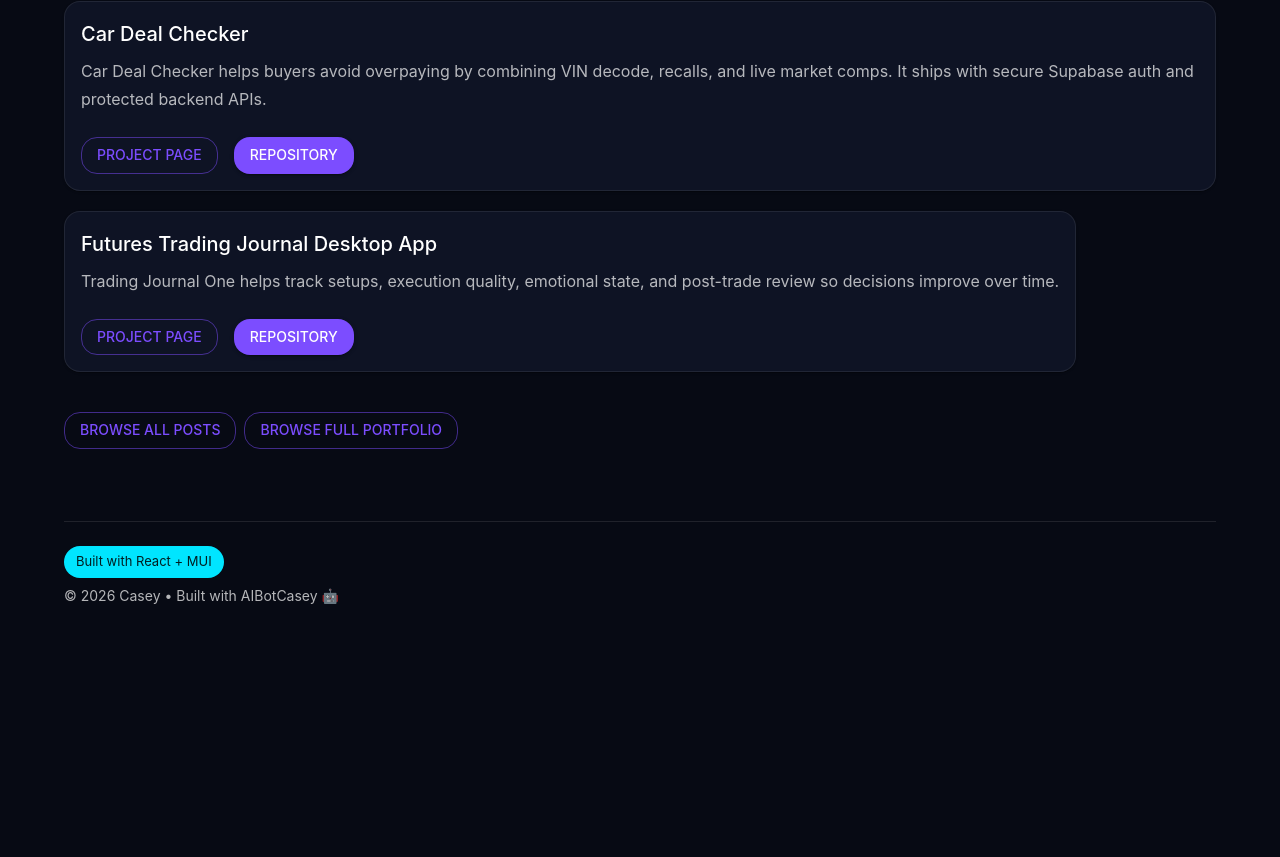
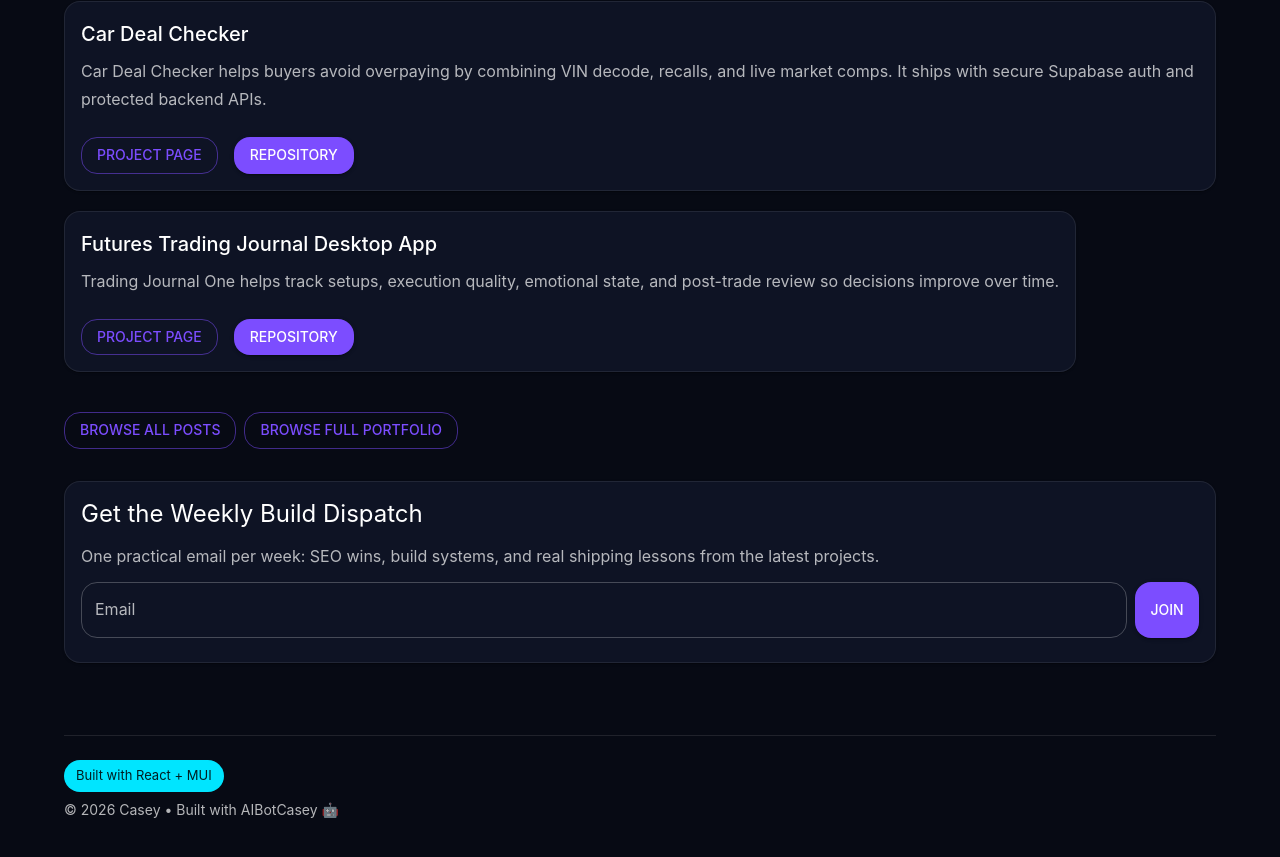
Before and after one commit to AIBotCasey/casey-pages, a React (Vite) app: page /start-here in a window 1280 px wide. Shown: the part 1515-2372 px from the top of the page. Before the commit the page ends 2201 px from the top, so only its background shows below. Built offline with nearby package versions, Linux system fonts and the light colour scheme; no server answers.

Commit message:
Add newsletter email capture section on Start Here page

```diff
--- /dev/null
+++ b/src/components/NewsletterSignup.jsx
@@ -0,0 +1,85 @@
+import { Alert, Box, Button, Card, CardContent, Stack, TextField, Typography } from '@mui/material'
+import { useState } from 'react'
+
+const NEWSLETTER_ENDPOINT = import.meta.env.VITE_NEWSLETTER_ENDPOINT
+
+export default function NewsletterSignup({ source = 'site' }) {
+  const [email, setEmail] = useState('')
+  const [status, setStatus] = useState('idle')
+  const [message, setMessage] = useState('')
+
+  const onSubmit = async (e) => {
+    e.preventDefault()
+    const normalized = email.trim().toLowerCase()
+    const valid = /^[^\s@]+@[^\s@]+\.[^\s@]+$/.test(normalized)
+
+    if (!valid) {
+      setStatus('error')
+      setMessage('Please enter a valid email address.')
+      return
+    }
+
+    if (!NEWSLETTER_ENDPOINT) {
+      setStatus('error')
+      setMessage('Newsletter endpoint is not configured yet. Set VITE_NEWSLETTER_ENDPOINT to enable submissions.')
+      return
+    }
+
+    try {
+      setStatus('loading')
+      setMessage('')
+
+      const res = await fetch(NEWSLETTER_ENDPOINT, {
+        method: 'POST',
+        headers: { 'Content-Type': 'application/json' },
+        body: JSON.stringify({
+          email: normalized,
+          source,
+          subscribedAt: new Date().toISOString(),
+        }),
+      })
+
+      if (!res.ok) throw new Error(`Subscribe failed (${res.status})`)
+
+      setStatus('success')
+      setMessage('You’re in. Welcome to the newsletter.')
+      setEmail('')
+    } catch {
+      setStatus('error')
+      setMessage('Could not subscribe right now. Please try again in a moment.')
+    }
+  }
+
+  return (
+    <Card sx={{ background: 'rgba(18, 24, 44, 0.72)', border: '1px solid rgba(255,255,255,0.08)' }}>
+      <CardContent>
+        <Stack spacing={1.5}>
+          <Typography variant="h5">Get the Weekly Build Dispatch</Typography>
+          <Typography color="text.secondary">
+            One practical email per week: SEO wins, build systems, and real shipping lessons from the latest projects.
+          </Typography>
+
+          <Box component="form" onSubmit={onSubmit}>
+            <Stack direction={{ xs: 'column', sm: 'row' }} spacing={1}>
+              <TextField
+                fullWidth
+                type="email"
+                label="Email"
+                placeholder="you@company.com"
+                value={email}
+                onChange={(e) => setEmail(e.target.value)}
+              />
+              <Button type="submit" variant="contained" disabled={status === 'loading'}>
+                {status === 'loading' ? 'Joining...' : 'Join'}
+              </Button>
+            </Stack>
+          </Box>
+
+          {status !== 'idle' && message ? (
+            <Alert severity={status === 'success' ? 'success' : 'error'}>{message}</Alert>
+          ) : null}
+        </Stack>
+      </CardContent>
+    </Card>
+  )
+}
--- a/src/pages/StartHerePage.jsx
+++ b/src/pages/StartHerePage.jsx
@@ -4,6 +4,7 @@ import { useEffect } from 'react'
 import { posts, sortPostsByNewest } from '../data/posts'
 import { projects } from '../data/projects'
 import { setPageSeo, SITE_URL } from '../utils/seo'
+import NewsletterSignup from '../components/NewsletterSignup'
 
 export default function StartHerePage() {
   const topPosts = sortPostsByNewest(posts).slice(0, 5)
@@ -69,10 +70,12 @@ export default function StartHerePage() {
         ))}
       </Grid>
 
-      <Stack direction={{ xs: 'column', sm: 'row' }} spacing={1} sx={{ mt: 5 }}>
+      <Stack direction={{ xs: 'column', sm: 'row' }} spacing={1} sx={{ mt: 5, mb: 4 }}>
         <Button component={RouterLink} to="/blog" variant="outlined">Browse All Posts</Button>
         <Button component={RouterLink} to="/portfolio" variant="outlined">Browse Full Portfolio</Button>
       </Stack>
+
+      <NewsletterSignup source="start-here" />
     </Box>
   )
 }
```
